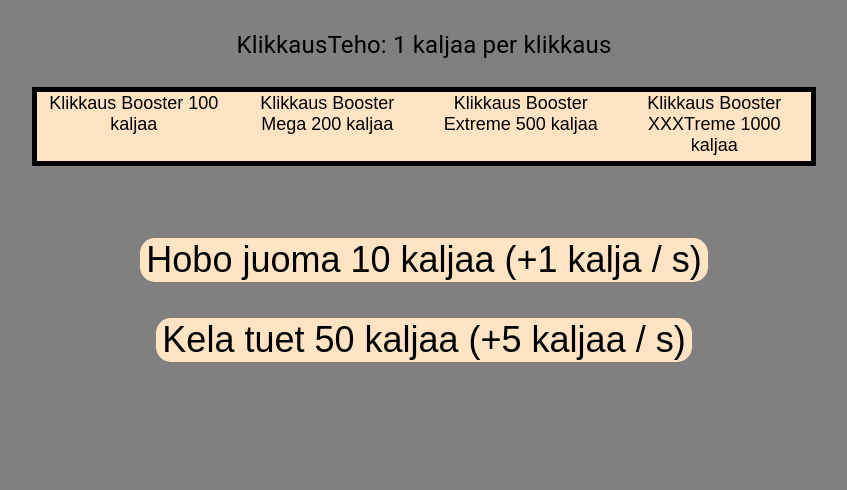
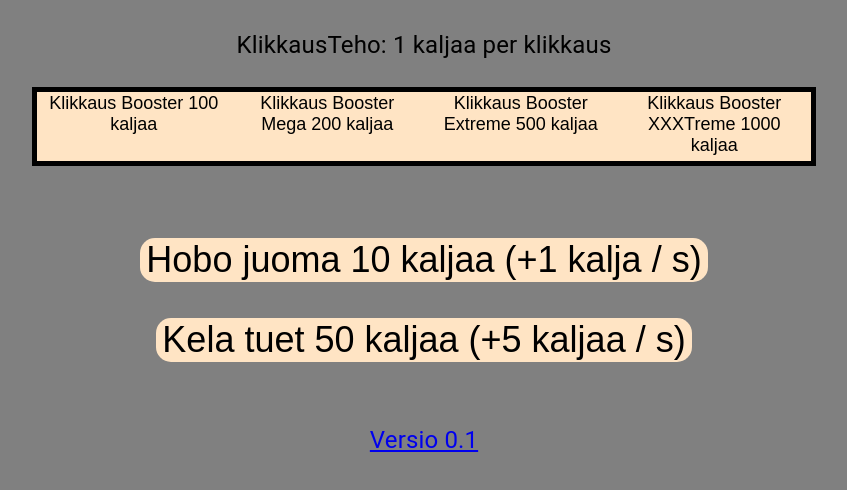
Before and after one commit to Kallenpiiri911/hoboclicker, a plain HTML site: page index.html in a window 1280 px wide. Shown: the part 406-896 px from the top of the page, without its empty margins (216-1063 px from the left). Before the commit the page ends 800 px from the top, so only its background shows below. Drawn offline with Linux system fonts and the light colour scheme.

Commit message:
Lisää versio linkki

```diff
--- a/index.html
+++ b/index.html
@@ -40,6 +40,10 @@
 <br><br>
 <button class="button" id="kelaTuetHintaNosto" onclick="kelaTuet()"></button>
 
+<br><br>
+
+<p><a href="https://github.com/Kallenpiiri911/hoboclicker/tree/main#readme">Versio 0.1</a></p>
+
 <script src="app.js"></script>
 </main>
 </body>
```
Also changed, not shown: 1 other file.
